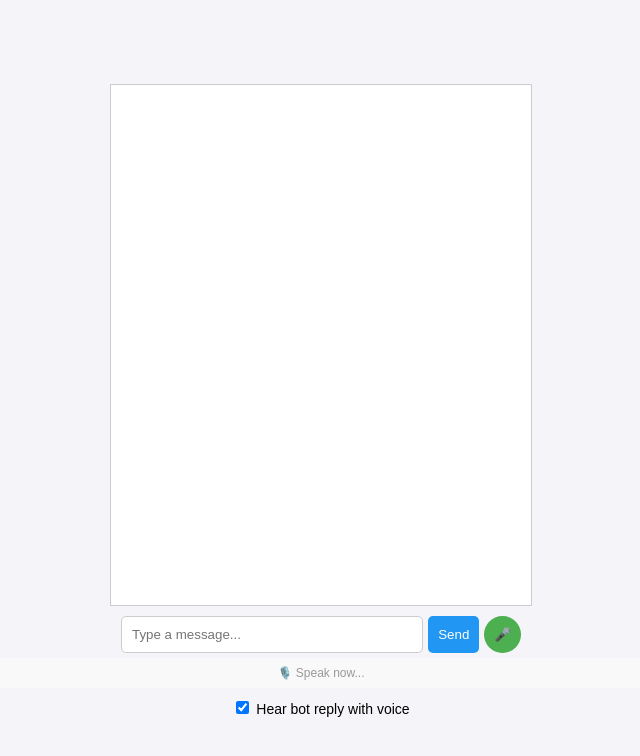
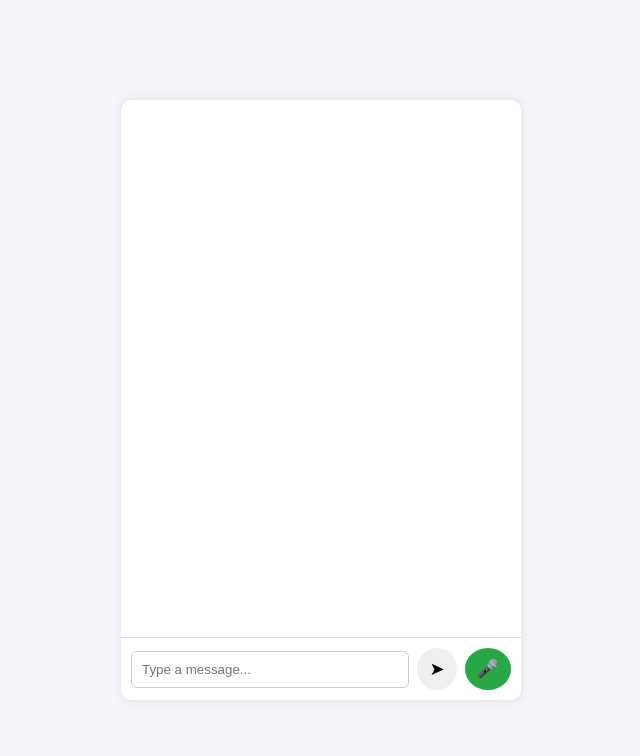
Before and after one commit to freedombydesign/freedom-chatbot, a Flask app: page / in a window 1280 px wide. Shown: the top 756 px of the page, without its empty margins (319-959 px from the left). Run offline with Flask 3, Linux system fonts and the light colour scheme.

Commit message:
Update index.html

```diff
--- a/templates/index.html
+++ b/templates/index.html
@@ -1,9 +1,9 @@
 <!DOCTYPE html>
 <html lang="en">
 <head>
-  <meta charset="UTF-8" />
-  <meta name="viewport" content="width=device-width, initial-scale=1.0" />
-  <title>Voice Chatbot</title>
+  <meta charset="UTF-8">
+  <meta name="viewport" content="width=device-width, initial-scale=1.0">
+  <title>Chatbot with Voice Input</title>
   <style>
     body {
       font-family: Arial, sans-serif;
@@ -15,179 +15,134 @@
       height: 100vh;
       margin: 0;
     }
-    #chatbox {
+    #chat-container {
       width: 400px;
-      height: 500px;
-      border: 1px solid #ccc;
+      max-width: 90%;
+      height: 600px;
       background: #fff;
-      overflow-y: auto;
-      padding: 10px;
+      border-radius: 10px;
+      box-shadow: 0 0 10px rgba(0,0,0,0.1);
       display: flex;
       flex-direction: column;
     }
+    #messages {
+      flex: 1;
+      overflow-y: auto;
+      padding: 10px;
+      border-bottom: 1px solid #ddd;
+    }
     .message {
-      margin: 5px 0;
-      padding: 8px;
-      border-radius: 5px;
+      margin: 8px 0;
+      padding: 8px 12px;
+      border-radius: 6px;
     }
-    .user {
-      background: #daf1da;
-      align-self: flex-end;
+    .user { background: #d1e7ff; align-self: flex-end; }
+    .bot { background: #e9ecef; align-self: flex-start; }
+    #input-container {
+      display: flex;
+      align-items: center;
+      padding: 10px;
     }
-    .bot {
-      background: #e4e4e4;
-      align-self: flex-start;
-    }
-    #controls {
-      display: flex;
-      width: 400px;
-      margin-top: 10px;
-    }
-    #userInput {
+    #user-input {
       flex: 1;
       padding: 10px;
       border: 1px solid #ccc;
-      border-radius: 5px;
+      border-radius: 6px;
     }
     button {
-      padding: 10px;
-      margin-left: 5px;
+      margin-left: 8px;
+      padding: 10px 12px;
       border: none;
       border-radius: 50%;
       cursor: pointer;
+      font-size: 18px;
     }
-    #micButton {
-      background: #4CAF50;
+    #mic-button {
+      background: #28a745;
       color: white;
+      position: relative;
     }
-    #sendButton {
-      background: #2196F3;
-      color: white;
-      border-radius: 5px;
+    #mic-button.recording {
+      background: #dc3545;
+      animation: pulse 1s infinite;
     }
-    #waveform {
-      height: 30px;
-      width: 100%;
-      background: #f9f9f9;
-      display: flex;
-      align-items: center;
-      justify-content: center;
-      font-size: 12px;
-      color: #999;
-      margin-top: 5px;
-    }
-    #options {
-      margin-top: 10px;
-      font-size: 14px;
+    @keyframes pulse {
+      0% { box-shadow: 0 0 0 0 rgba(220,53,69, 0.7); }
+      70% { box-shadow: 0 0 0 15px rgba(220,53,69, 0); }
+      100% { box-shadow: 0 0 0 0 rgba(220,53,69, 0); }
     }
   </style>
 </head>
 <body>
-  <div id="chatbox"></div>
-  <div id="controls">
-    <input id="userInput" type="text" placeholder="Type a message..." />
-    <button id="sendButton">Send</button>
-    <button id="micButton">🎤</button>
-  </div>
-  <div id="waveform">🎙️ Speak now...</div>
-  <div id="options">
-    <label><input type="checkbox" id="voiceToggle" checked> Hear bot reply with voice</label>
+  <div id="chat-container">
+    <div id="messages"></div>
+    <div id="input-container">
+      <input type="text" id="user-input" placeholder="Type a message..." />
+      <button id="send-button">➤</button>
+      <button id="mic-button">🎤</button>
+    </div>
   </div>
 
   <script>
-    const chatbox = document.getElementById("chatbox");
-    const userInput = document.getElementById("userInput");
-    const sendButton = document.getElementById("sendButton");
-    const micButton = document.getElementById("micButton");
-    const waveform = document.getElementById("waveform");
-    const voiceToggle = document.getElementById("voiceToggle");
+    const messagesContainer = document.getElementById("messages");
+    const userInput = document.getElementById("user-input");
+    const sendButton = document.getElementById("send-button");
+    const micButton = document.getElementById("mic-button");
 
-    let recognition;
-    let isRecording = false;
-
-    function appendMessage(content, sender) {
-      const msg = document.createElement("div");
-      msg.className = `message ${sender}`;
-      msg.textContent = content;
-      chatbox.appendChild(msg);
-      chatbox.scrollTop = chatbox.scrollHeight;
+    function addMessage(text, sender) {
+      const message = document.createElement("div");
+      message.classList.add("message", sender);
+      message.textContent = text;
+      messagesContainer.appendChild(message);
+      messagesContainer.scrollTop = messagesContainer.scrollHeight;
     }
 
-    async function sendMessage(message) {
-      appendMessage(message, "user");
+    async function sendMessage() {
+      const text = userInput.value.trim();
+      if (!text) return;
+      addMessage(text, "user");
       userInput.value = "";
 
-      const res = await fetch("/chat", {
+      const response = await fetch("/chat", {
         method: "POST",
         headers: { "Content-Type": "application/json" },
-        body: JSON.stringify({ message })
+        body: JSON.stringify({ message: text })
       });
-      const data = await res.json();
-      if (data.reply) {
-        appendMessage(data.reply, "bot");
-        if (voiceToggle.checked) {
-          speak(data.reply);
-        }
-      }
+      const data = await response.json();
+      addMessage(data.reply, "bot");
     }
 
-    function speak(text) {
-      const utterance = new SpeechSynthesisUtterance(text);
-      utterance.lang = "en-US";
-      utterance.voice = speechSynthesis.getVoices().find(v => v.lang === "en-US" && v.name.includes("Female")) || speechSynthesis.getVoices().find(v => v.lang === "en-US");
-      speechSynthesis.speak(utterance);
-    }
+    sendButton.addEventListener("click", sendMessage);
+    userInput.addEventListener("keypress", e => { if (e.key === "Enter") sendMessage(); });
 
-    sendButton.addEventListener("click", () => {
-      if (userInput.value.trim() !== "") {
-        sendMessage(userInput.value.trim());
-      }
-    });
+    // Speech Recognition
+    let recognition;
+    if ("webkitSpeechRecognition" in window) {
+      recognition = new webkitSpeechRecognition();
+      recognition.continuous = true;
+      recognition.interimResults = true;
+      recognition.lang = "en-US";
 
-    userInput.addEventListener("keypress", e => {
-      if (e.key === "Enter" && userInput.value.trim() !== "") {
-        sendMessage(userInput.value.trim());
-      }
-    });
-
-    micButton.addEventListener("click", () => {
-      if (!isRecording) {
-        startRecording();
-      } else {
-        stopRecording();
-      }
-    });
-
-    function startRecording() {
-      recognition = new (window.SpeechRecognition || window.webkitSpeechRecognition)();
-      recognition.lang = "en-US";
-      recognition.interimResults = true;
-      recognition.continuous = true;
-
-      recognition.onresult = (event) => {
+      recognition.onresult = event => {
         let transcript = "";
         for (let i = event.resultIndex; i < event.results.length; i++) {
           transcript += event.results[i][0].transcript;
         }
-        waveform.textContent = transcript;
-        if (event.results[event.results.length - 1].isFinal) {
-          sendMessage(transcript);
-          stopRecording();
-        }
+        userInput.value = transcript;
       };
 
-      recognition.start();
-      isRecording = true;
-      micButton.style.background = "#FF5722";
-    }
-
-    function stopRecording() {
-      if (recognition) {
-        recognition.stop();
-      }
-      isRecording = false;
-      micButton.style.background = "#4CAF50";
-      waveform.textContent = "🎙️ Speak now...";
+      micButton.addEventListener("click", () => {
+        if (micButton.classList.contains("recording")) {
+          recognition.stop();
+          micButton.classList.remove("recording");
+        } else {
+          recognition.start();
+          micButton.classList.add("recording");
+        }
+      });
+    } else {
+      micButton.disabled = true;
+      micButton.textContent = "🚫";
     }
   </script>
 </body>
```
